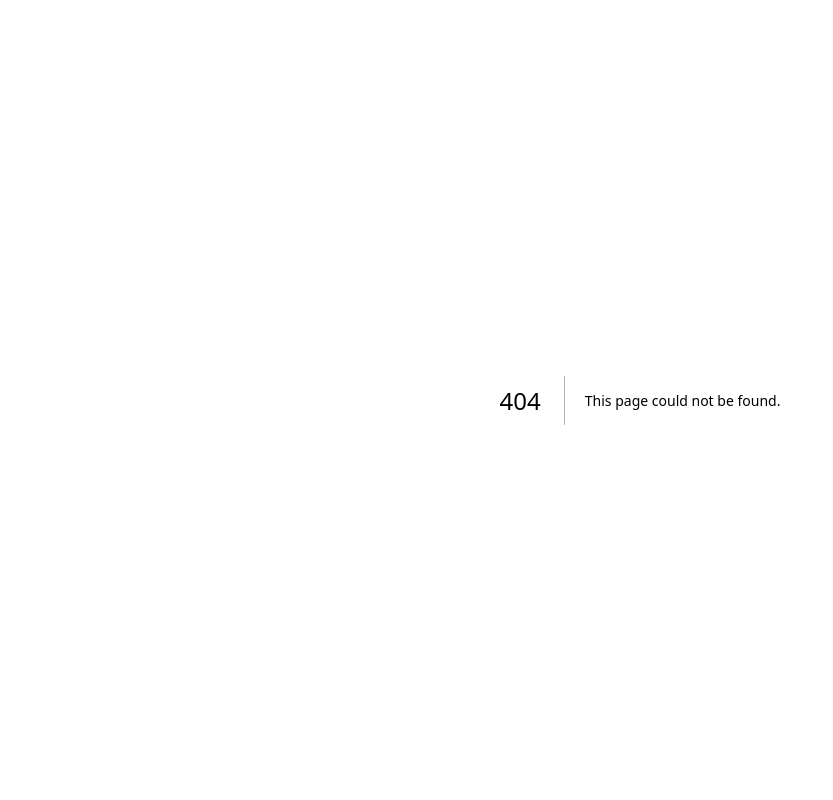
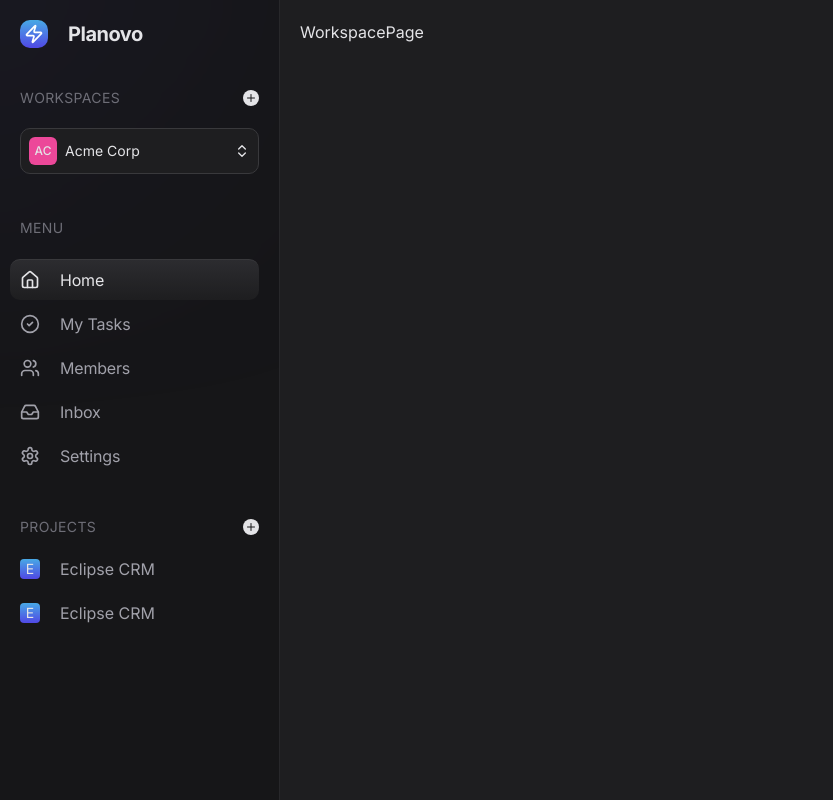
Before and after one commit to loqman1235/planovo-project-management-app, a Next.js app: page /workspaces/1 in a window 1280 px wide. Before the commit this address had no page. Shown: the whole page, without its empty margins (0-833 px from the left). Built offline with nearby package versions, Linux system fonts and the light colour scheme.

Commit message:
create Sidebar

```diff
--- a/app/globals.css
+++ b/app/globals.css
@@ -35,6 +35,10 @@
     --text-primary: 240 4% 90%;
     --text-secondary: 240 5% 65%;
     --text-tertiary: 240 4 45%;
+
+    /* SIDEBAR */
+    --sidebar-width: 280px;
+    --sidebar-link-active-bg: 240 4% 18%;
   }
   /* .dark {
     --background: 0 0% 3.9%;
@@ -77,4 +81,8 @@
   .bg-primary-gradient-hover {
     @apply bg-gradient-to-t from-primary to-accent-light;
   }
+
+  .sidebar-link-gradient {
+    @apply bg-gradient-to-t from-foreground to-[hsl(var(--sidebar-link-active-bg))];
+  }
 }
--- /dev/null
+++ b/app/workspaces/[id]/_components/Sidebar.tsx
@@ -0,0 +1,151 @@
+"use client";
+
+import { Brand } from "@/components/Brand";
+import { Divider } from "@/components/Divider";
+import {
+  ChevronsUpDown,
+  CircleCheckIcon,
+  HomeIcon,
+  InboxIcon,
+  PlusIcon,
+  SettingsIcon,
+  UsersIcon,
+} from "lucide-react";
+import { SidebarLink } from "./SidebarLink";
+import Link from "next/link";
+
+export const Sidebar = ({ workspaceId }: { workspaceId: string }) => {
+  const sidebarLinks = [
+    { text: "home", href: `/workspaces/${workspaceId}`, icon: HomeIcon },
+    {
+      text: "my tasks",
+      href: `/workspaces/${workspaceId}/tasks`,
+      icon: CircleCheckIcon,
+    },
+    {
+      text: "members",
+      href: `/workspaces/${workspaceId}/members`,
+      icon: UsersIcon,
+    },
+    {
+      text: "inbox",
+      href: `/workspaces/${workspaceId}/inbox`,
+      icon: InboxIcon,
+    },
+    {
+      text: "settings",
+      href: `/workspaces/${workspaceId}/settings`,
+      icon: SettingsIcon,
+    },
+  ];
+
+  return (
+    <div className="relative min-h-screen w-[var(--sidebar-width)] border-r border-r-border">
+      <div className="absolute top-0 left-0 -translate-x-1/2 -translate-y-1/2  bg-primary w-[100px] h-[100px] rounded-full blur-[150px] -z-10"></div>
+
+      <div className="mb-10 p-5 pb-0">
+        <Brand />
+      </div>
+
+      {/* WORKSPACES SECTION */}
+      <div className="flex flex-col gap-5 px-5">
+        <div className="flex items-center justify-between ">
+          <span className="text-sm text-text-tertiary uppercase tracking-wide">
+            Workspaces
+          </span>
+          <button className="w-4 h-4 rounded-full bg-text-primary flex items-center justify-center">
+            <PlusIcon className="text-background size-3" />
+          </button>
+        </div>
+
+        <button className="w-full p-2 rounded-md border border-border-light bg-foreground flex items-center justify-between">
+          <div className="flex items-center gap-2">
+            <div className="w-7 h-7 rounded-[6px] bg-[#EC4899] flex items-center justify-center text-xs font-medium">
+              AC
+            </div>
+            <p className="text-sm">Acme Corp</p>
+          </div>
+
+          <ChevronsUpDown className="size-4" />
+        </button>
+      </div>
+      <div className="px-5">
+        <Divider />
+      </div>
+      {/* MENU SECTION */}
+      <div className="flex flex-col gap-5">
+        <div className="px-5">
+          <span className="text-sm text-text-tertiary uppercase tracking-wide">
+            MENU
+          </span>
+        </div>
+
+        {/* MENU LINKS HERE */}
+        <ul className="pl-2.5 pr-5 flex flex-col gap-1">
+          {sidebarLinks.map((link) => (
+            <SidebarLink key={link.href} link={link} />
+          ))}
+        </ul>
+      </div>
+      <div className="px-5">
+        <Divider />
+      </div>
+
+      {/* TODO: Seperate section in its own component */}
+      {/* PROJECTS SECTION */}
+      <div className="flex flex-col gap-5 px-5">
+        <div className="flex items-center justify-between ">
+          <span className="text-sm text-text-tertiary uppercase tracking-wide">
+            Projects
+          </span>
+          <button className="w-4 h-4 rounded-full bg-text-primary flex items-center justify-center">
+            <PlusIcon className="text-background size-3" />
+          </button>
+        </div>
+
+        <ul className="flex flex-col gap-5 max-h-[80px] overflow-y-auto">
+          <li>
+            <Link href="/workspaces/1" className="flex items-center gap-5">
+              <div className="w-5 h-5 rounded-[4px] flex items-center justify-center bg-primary-gradient text-sm">
+                E
+              </div>
+              <span className="text-text-secondary hover:text-text-primary transition">
+                Eclipse CRM
+              </span>
+            </Link>
+          </li>
+          <li>
+            <Link href="/workspaces/1" className="flex items-center gap-5">
+              <div className="w-5 h-5 rounded-[4px] flex items-center justify-center bg-primary-gradient text-sm">
+                E
+              </div>
+              <span className="text-text-secondary hover:text-text-primary transition">
+                Eclipse CRM
+              </span>
+            </Link>
+          </li>
+          <li>
+            <Link href="/workspaces/1" className="flex items-center gap-5">
+              <div className="w-5 h-5 rounded-[4px] flex items-center justify-center bg-primary-gradient text-sm">
+                E
+              </div>
+              <span className="text-text-secondary hover:text-text-primary transition">
+                Eclipse CRM
+              </span>
+            </Link>
+          </li>
+          <li>
+            <Link href="/workspaces/1" className="flex items-center gap-5">
+              <div className="w-5 h-5 rounded-[4px] flex items-center justify-center bg-primary-gradient text-sm">
+                E
+              </div>
+              <span className="text-text-secondary hover:text-text-primary transition">
+                Eclipse CRM
+              </span>
+            </Link>
+          </li>
+        </ul>
+      </div>
+    </div>
+  );
+};
--- /dev/null
+++ b/app/workspaces/[id]/_components/SidebarLink.tsx
@@ -0,0 +1,34 @@
+import { LucideIcon } from "lucide-react";
+import Link from "next/link";
+import { usePathname } from "next/navigation";
+
+type SidebarLinkProps = {
+  link: {
+    text: string;
+    href: string;
+    icon: LucideIcon;
+  };
+};
+
+export const SidebarLink = ({ link }: SidebarLinkProps) => {
+  const pathname = usePathname();
+  const isLinkActive = pathname === link.href;
+
+  const activeLinkClasses = isLinkActive
+    ? "sidebar-link-gradient border-t border-t-border-light text-text-primary"
+    : "text-text-secondary";
+
+  return (
+    <li key={link.href}>
+      <Link
+        href={link.href}
+        className={`flex items-center gap-5 py-2 px-2.5 capitalize rounded-md hover:sidebar-link-gradient hover:text-text-primary transition ${activeLinkClasses}`}
+      >
+        <span>
+          <link.icon className="size-5 " />
+        </span>
+        <span className="tracking-[-0.18px]">{link.text}</span>
+      </Link>
+    </li>
+  );
+};
--- /dev/null
+++ b/app/workspaces/[id]/layout.tsx
@@ -0,0 +1,15 @@
+import { Sidebar } from "./_components/Sidebar";
+
+type WorkspacesLayoutProps = {
+  children: React.ReactNode;
+};
+
+const WorkspaceLayout = ({ children }: WorkspacesLayoutProps) => {
+  return (
+    <main className="w-full h-screen flex">
+      <Sidebar workspaceId="1" />
+      <div className="flex-grow p-5 bg-foreground">{children}</div>
+    </main>
+  );
+};
+export default WorkspaceLayout;
--- /dev/null
+++ b/app/workspaces/[id]/page.tsx
@@ -0,0 +1,4 @@
+const WorkspacePage = () => {
+  return <div>WorkspacePage</div>;
+};
+export default WorkspacePage;
--- a/components/Brand.tsx
+++ b/components/Brand.tsx
@@ -3,7 +3,7 @@ import Link from "next/link";
 
 export const Brand = () => {
   return (
-    <Link className="flex items-center gap-5" href="/">
+    <Link className="flex items-center gap-5 w-fit" href="/">
       <span className="w-7 h-7 rounded-md flex items-center justify-center bg-primary-gradient">
         <ZapIcon className="size-5 text-white" />
       </span>
--- /dev/null
+++ b/components/Divider.tsx
@@ -0,0 +1,11 @@
+export const Divider = () => {
+  return (
+    <div
+      className="w-full h-px my-5"
+      style={{
+        background:
+          "repeating-linear-gradient(to right, hsl(var(--border)), hsl(var(--border)) 4px, transparent 4px, transparent 8px);",
+      }}
+    />
+  );
+};
```
